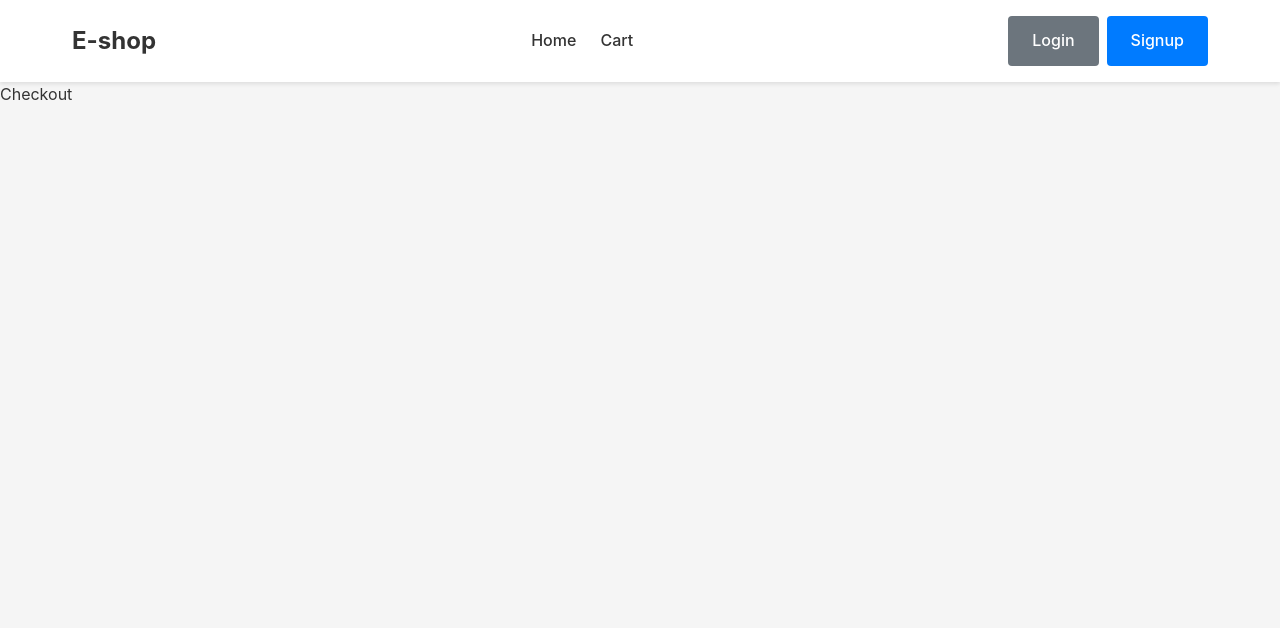
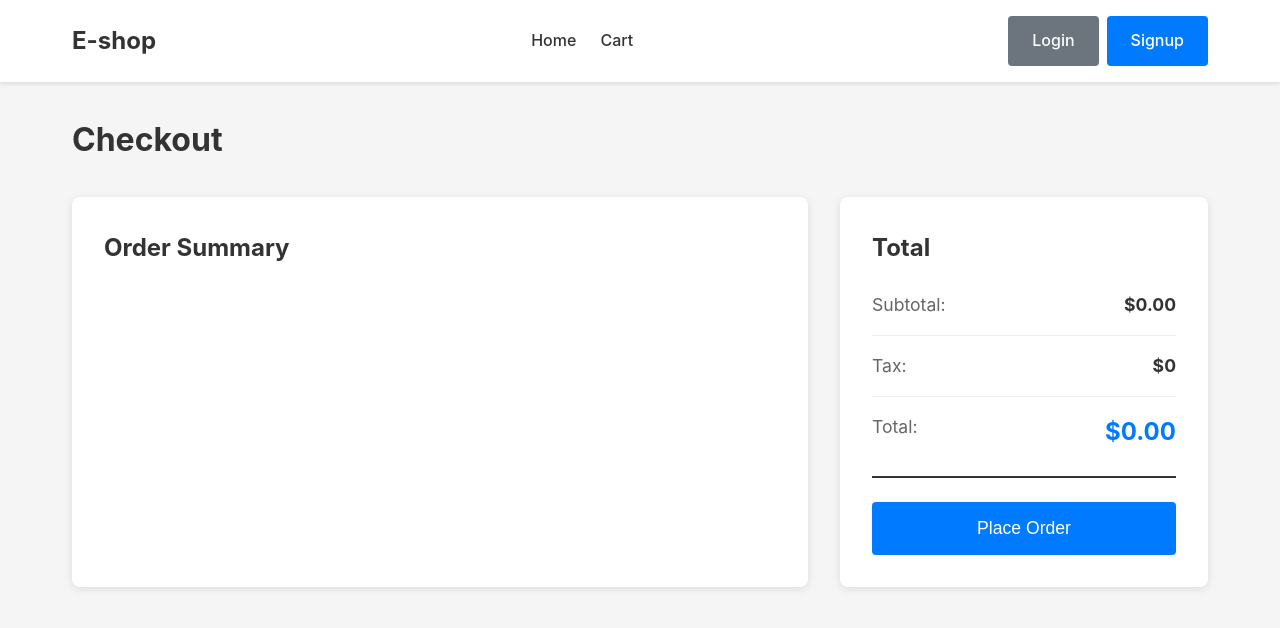
Before and after one commit to Souravbanerjeedata/electronics-ecommerce-react, a React (Vite) app: page /checkout in a window 1280 px wide. Shown: the top 628 px of the page. Built offline with nearby package versions, Linux system fonts and the light colour scheme.

Commit message:
adding all the add to cart functions logic and completed cart page

```diff
--- a/src/context/CartContext.jsx
+++ b/src/context/CartContext.jsx
@@ -1,4 +1,5 @@
 import { createContext, useState, useContext } from "react";
+import { getProductById } from "../data/products";
 
 const CartContext = createContext(null);
 
@@ -21,8 +22,55 @@
     }
   }
 
+  function removeFromCart(productId) {
+    setCartItems(cartItems.filter((item) => item.id !== productId));
+  }
+
+  function updateQuantity(productId, quantity) {
+    if (quantity <= 0) {
+      removeFromCart(productId);
+      return;
+    }
+    setCartItems(
+      cartItems.map((item) =>
+        item.id === productId ? { ...item, quantity } : item,
+      ),
+    );
+  }
+
+  function getCartItemsWithProducts() {
+    return cartItems
+      .map((item) => ({
+        ...item,
+        product: getProductById(item.id),
+      }))
+      .filter((item) => item.product);
+  }
+
+  function getCartTotal() {
+    const total = cartItems.reduce((total, item) => {
+      const product = getProductById(item.id);
+      return total + (product ? product.price * item.quantity : 0);
+    }, 0);
+    return total;
+  }
+
+  function clearCart() {
+    setCartItems([]);
+  }
+
   return (
-    <CartContext.Provider value={{ cartItems, addToCart }}>
+    <CartContext.Provider
+      value={{
+        cartItems,
+        addToCart,
+        getCartItemsWithProducts,
+        removeFromCart,
+        updateQuantity,
+        getCartTotal,
+        clearCart,
+      }}
+    >
       {children}
     </CartContext.Provider>
   );
--- a/src/pages/Checkout.jsx
+++ b/src/pages/Checkout.jsx
@@ -1,5 +1,100 @@
+import { useCart } from "../context/CartContext";
+
 const Checkout = () => {
-  return <div>Checkout</div>;
+  const {
+    getCartItemsWithProducts,
+    removeFromCart,
+    updateQuantity,
+    getCartTotal,
+    clearCart,
+  } = useCart();
+  const cartItems = getCartItemsWithProducts();
+
+  const total = getCartTotal();
+  const tax = cartItems.length > 0 ? 3.99 : 0;
+
+  function placeOrder() {
+    alert("Success, Order Placed!");
+    clearCart();
+  }
+
+  return (
+    <div className="page">
+      <div className="container">
+        <h1 className="page-title">Checkout</h1>
+        <div className="checkout-container">
+          <div className="checkout-items">
+            <h2 className="checkout-section-title">Order Summary</h2>
+            {cartItems.map((item) => (
+              <div className="checkout-item" key={item.id}>
+                <img
+                  src={item.product.image}
+                  alt={item.product.name}
+                  className="checkout-item-image"
+                />
+                <div className="checkout-item-details">
+                  <h3 className="checkout-item-name">{item.product.name}</h3>
+                  <p className="checkout-item-price">
+                    ${item.product.price} each
+                  </p>
+                </div>
+                <div className="checkout-item-controls">
+                  <div className="quantity-controls">
+                    <button
+                      className="quantity-btn"
+                      onClick={() => updateQuantity(item.id, item.quantity - 1)}
+                    >
+                      -
+                    </button>
+                    <span className="quantity-value">{item.quantity}</span>
+                    <button
+                      className="quantity-btn"
+                      onClick={() => updateQuantity(item.id, item.quantity + 1)}
+                    >
+                      +
+                    </button>
+                  </div>
+                  <p className="checkout-item-total">
+                    ${(item.product.price * item.quantity).toFixed(2)}
+                  </p>
+                  <button
+                    className="btn btn-secondary btn-small"
+                    onClick={() => removeFromCart(item.id)}
+                  >
+                    Remove
+                  </button>
+                </div>
+              </div>
+            ))}
+          </div>
+
+          <div className="checkout-summary">
+            <h2 className="checkout-section-title">Total</h2>
+            <div className="checkout-total">
+              <p className="checkout-total-label">Subtotal:</p>
+              <p className="checkout-total-value">${total.toFixed(2)}</p>
+            </div>
+            <div className="checkout-total">
+              <p className="checkout-total-label">Tax:</p>
+              <p className="checkout-total-value">${tax}</p>
+            </div>
+            <div className="checkout-total">
+              <p className="checkout-total-label">Total:</p>
+              <p className="checkout-total-value checkout-total-final">
+                ${(total + tax).toFixed(2)}
+              </p>
+            </div>
+            <button
+              className="btn btn-primary btn-large btn-block"
+              onClick={placeOrder}
+            >
+              Place Order
+            </button>
+          </div>
+        </div>
+      </div>
+    </div>
+  );
 };
 
 export default Checkout;
```
